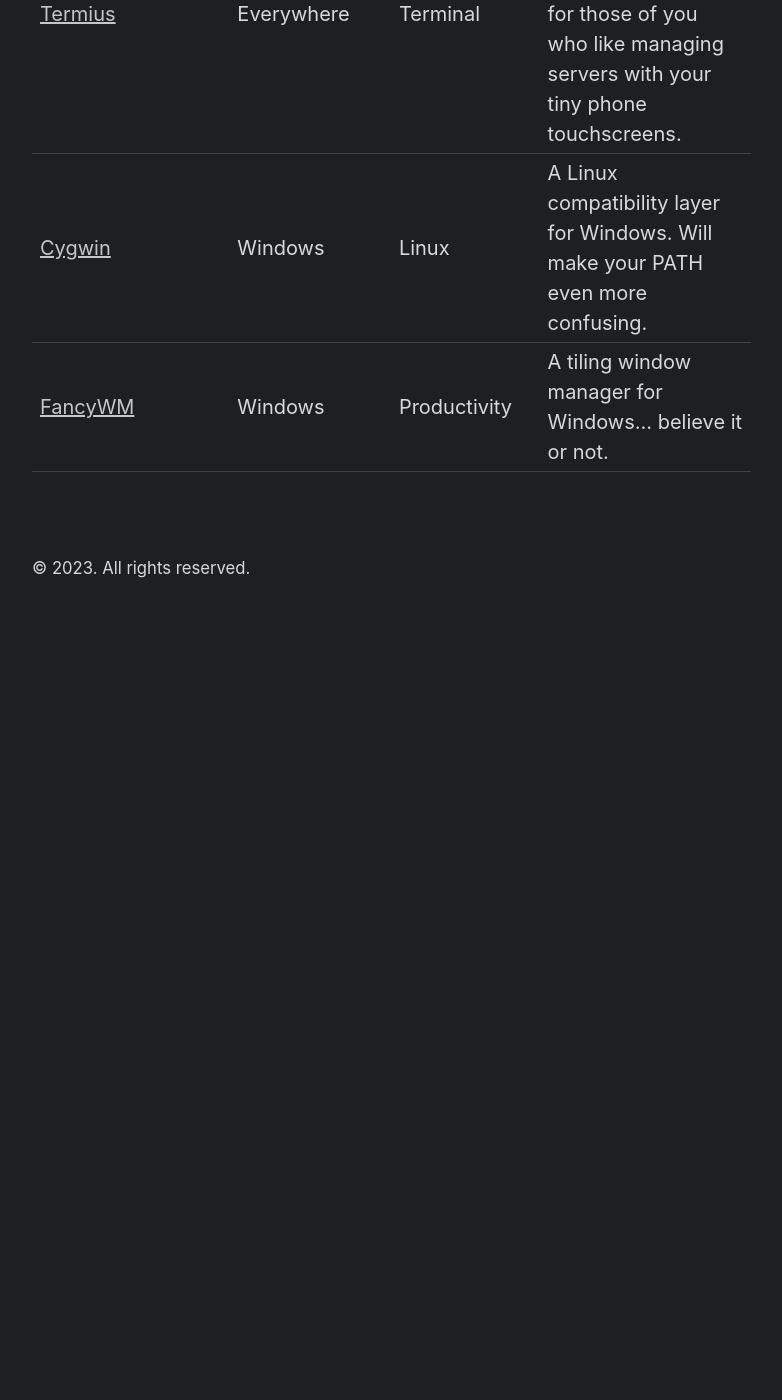
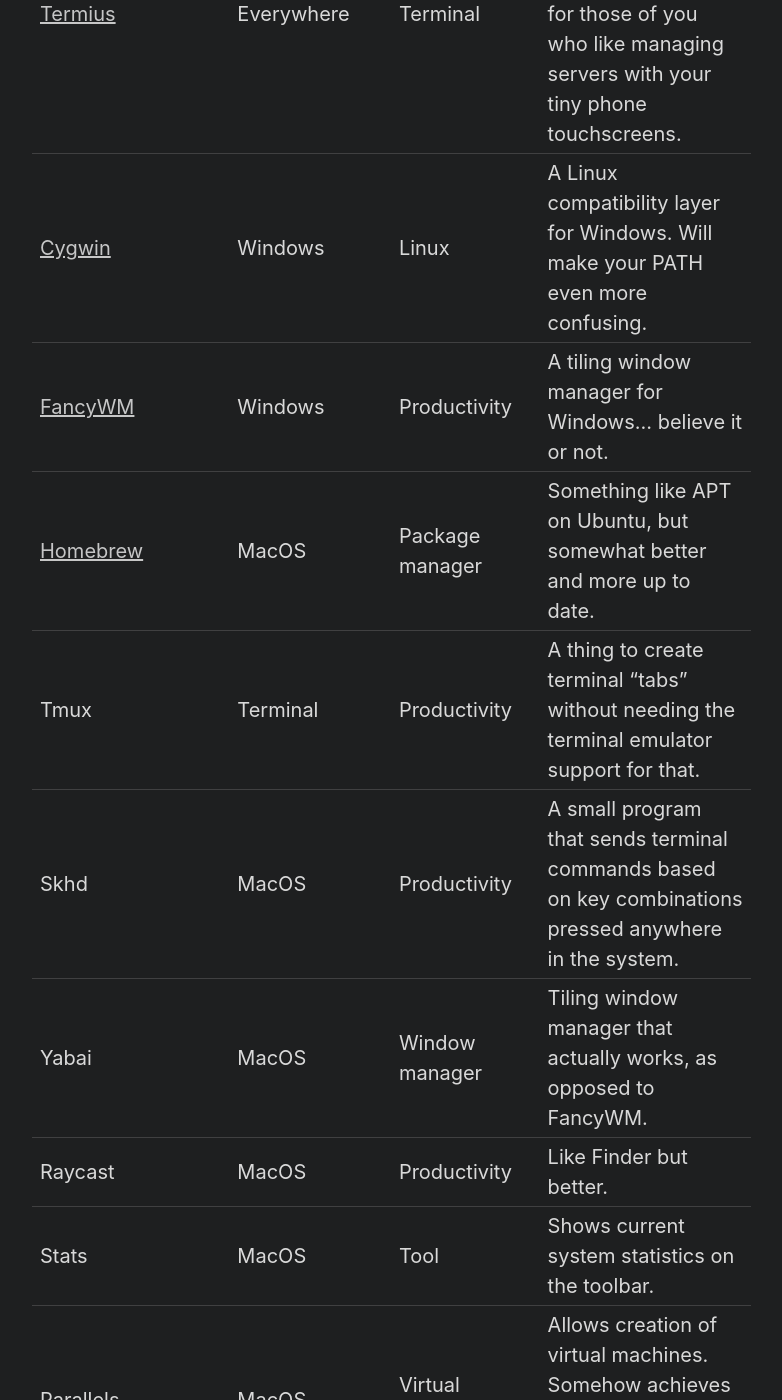
Before and after one commit to KowalskiPiotr98/KowalskiPiotr98.github.io, a Jekyll site: the page built from software.md, in a window 1280 px wide and 1400 px high, scrolled down 6867 px. Shown: the whole window, without its empty margins (272-1054 px from the left). Built offline with Jekyll 4.4.1, drawn with Linux system fonts in a browser that asks for light colours; before the commit the page ends 7497 px from its top, so only the background shows below that; some of the changed text lies outside the part shown.

Commit message:
Add macos software list

```diff
--- a/software.md
+++ b/software.md
@@ -71,3 +71,12 @@
 | [Termius](https://termius.com/)                                                                                   | Everywhere        | Terminal                       | A terminal with very good SSH management. Also available on mobile for those of you who like managing servers with your tiny phone touchscreens.                   |
 | [Cygwin](https://www.cygwin.com/)                                                                                 | Windows           | Linux                          | A Linux compatibility layer for Windows. Will make your PATH even more confusing.                                                                                  |
 | [FancyWM](https://github.com/FancyWM/fancywm)                                                                     | Windows           | Productivity                   | A tiling window manager for Windows... believe it or not.                                                                                                          |
+| [Homebrew](https://brew.sh)                                                                                       | MacOS             | Package manager                | Something like APT on Ubuntu, but somewhat better and more up to date.                                                                                             |
+| Tmux                                                                                                              | Terminal          | Productivity                   | A thing to create terminal "tabs" without needing the terminal emulator support for that.                                                                          |
+| Skhd                                                                                                              | MacOS             | Productivity                   | A small program that sends terminal commands based on key combinations pressed anywhere in the system.                                                             |
+| Yabai                                                                                                             | MacOS             | Window manager                 | Tiling window manager that actually works, as opposed to FancyWM.                                                                                                  |
+| Raycast                                                                                                           | MacOS             | Productivity                   | Like Finder but better.                                                                                                                                            |
+| Stats                                                                                                             | MacOS             | Tool                           | Shows current system statistics on the toolbar.                                                                                                                    |
+| Parallels                                                                                                         | MacOS             | Virtual machines               | Allows creation of virtual machines. Somehow achieves better Windows compatibility than Hyper-V.                                                                   |
+| Hidden Bar                                                                                                        | MacOS             | Tool                           | Allows hiding certain icons on the toolbar.                                                                                                                        |
+| iTerm                                                                                                             | MacOS             | Terminal                       | A competent terminal emulator.                                                                                                                                     |
```
